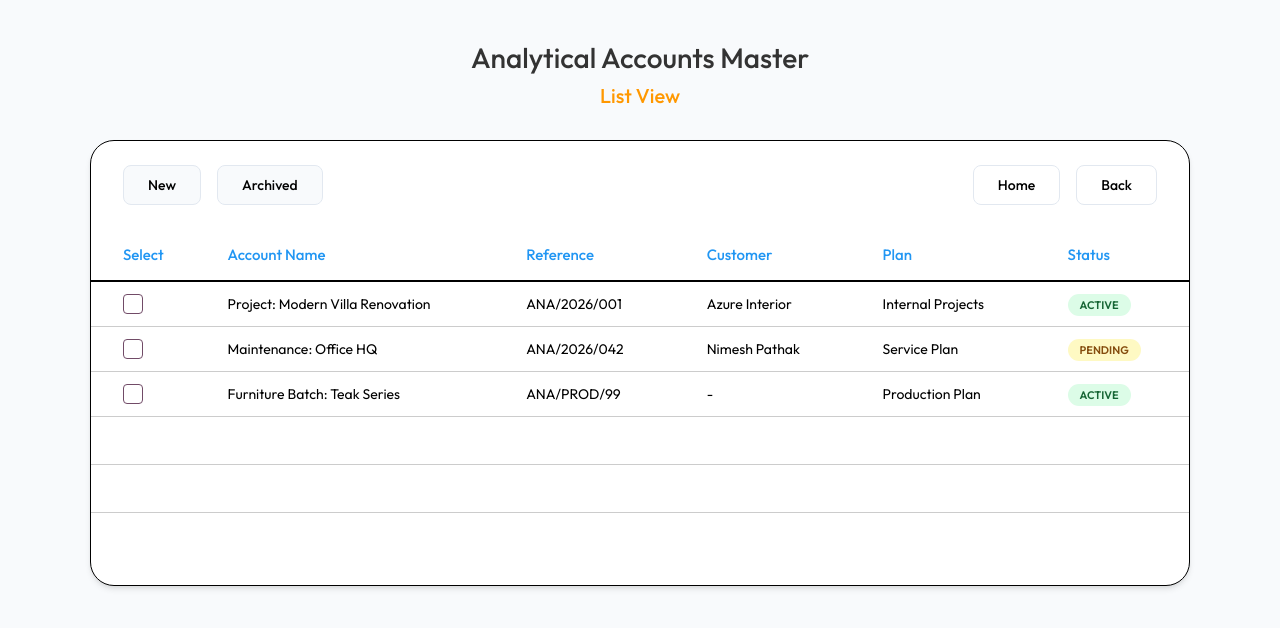
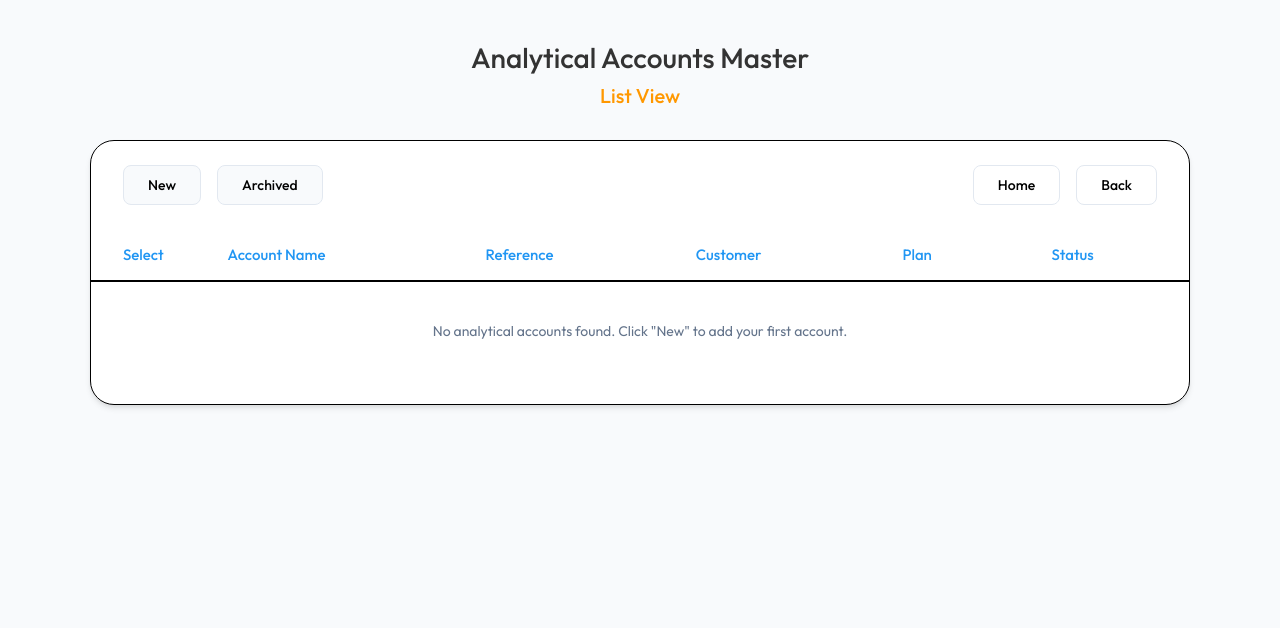
Before and after one commit to varshasharma25/Odoo_Hackathon, a Flask app: page /admin/analytical-accounts in a window 1280 px wide. Shown: the top 628 px of the page. Run offline with Flask 3, Linux system fonts and the light colour scheme.

Commit message:
Add analytical account CRUD functionality with database integration

```diff
--- a/app/admin/routes.py
+++ b/app/admin/routes.py
@@ -2,7 +2,7 @@ from flask import render_template, request, redirect, url_for, flash
 from flask_login import login_required
 from app.admin import bp
 from app import db
-from app.models import Contact, Product, Budget
+from app.models import Contact, Product, Budget, AnalyticalAccount
 
 @bp.route('/dashboard')
 @login_required
@@ -83,15 +83,34 @@ def product_detail(id):
 
 @bp.route('/analytical-accounts')
 def analytical_accounts_list():
-    return render_template('admin/analytical_accounts_list.html')
+    accounts = AnalyticalAccount.query.filter_by(is_archived=False).all()
+    return render_template('admin/analytical_accounts_list.html', accounts=accounts)
 
 @bp.route('/analytical-account/new', methods=['GET', 'POST'])
 def analytical_account_new():
-    return render_template('admin/analytical_account_form.html')
+    if request.method == 'POST':
+        account = AnalyticalAccount(
+            name=request.form.get('name'),
+            code=request.form.get('code'),
+            description=request.form.get('description')
+        )
+        db.session.add(account)
+        db.session.commit()
+        flash('Analytical Account created successfully!', 'success')
+        return redirect(url_for('admin.analytical_accounts_list'))
+    return render_template('admin/analytical_account_form.html', account=None)
 
 @bp.route('/analytical-account/<int:id>', methods=['GET', 'POST'])
 def analytical_account_detail(id):
-    return render_template('admin/analytical_account_form.html')
+    account = AnalyticalAccount.query.get_or_404(id)
+    if request.method == 'POST':
+        account.name = request.form.get('name')
+        account.code = request.form.get('code')
+        account.description = request.form.get('description')
+        db.session.commit()
+        flash('Analytical Account updated successfully!', 'success')
+        return redirect(url_for('admin.analytical_accounts_list'))
+    return render_template('admin/analytical_account_form.html', account=account)
 
 @bp.route('/budgets')
 def budgets_list():
--- a/app/templates/admin/analytical_accounts_list.html
+++ b/app/templates/admin/analytical_accounts_list.html
@@ -219,67 +219,27 @@
                     </tr>
                 </thead>
                 <tbody>
-                    <!-- Sample Row 1 -->
+                    {% if accounts %}
+                    {% for account in accounts %}
                     <tr class="link-row"
-                        onclick="window.location.href='{{ url_for('admin.analytical_account_detail', id=1) }}';">
+                        onclick="window.location.href='{{ url_for('admin.analytical_account_detail', id=account.id) }}';">
                         <td>
                             <div class="checkbox-container"></div>
                         </td>
-                        <td>Project: Modern Villa Renovation</td>
-                        <td class="hide-mobile">ANA/2026/001</td>
-                        <td class="hide-mobile">Azure Interior</td>
-                        <td>Internal Projects</td>
+                        <td>{{ account.name }}</td>
+                        <td class="hide-mobile">{{ account.code or 'N/A' }}</td>
+                        <td class="hide-mobile">{{ account.description or '-' }}</td>
+                        <td>-</td>
                         <td><span class="badge badge-active">Active</span></td>
                     </tr>
-                    <!-- Sample Row 2 -->
-                    <tr class="link-row"
-                        onclick="window.location.href='{{ url_for('admin.analytical_account_detail', id=2) }}';">
-                        <td>
-                            <div class="checkbox-container"></div>
+                    {% endfor %}
+                    {% else %}
+                    <tr>
+                        <td colspan="6" style="text-align: center; padding: 40px; color: #64748b;">
+                            No analytical accounts found. Click "New" to add your first account.
                         </td>
-                        <td>Maintenance: Office HQ</td>
-                        <td class="hide-mobile">ANA/2026/042</td>
-                        <td class="hide-mobile">Nimesh Pathak</td>
-                        <td>Service Plan</td>
-                        <td><span class="badge badge-pending">Pending</span></td>
                     </tr>
-                    <!-- Sample Row 3 -->
-                    <tr class="link-row"
-                        onclick="window.location.href='{{ url_for('admin.analytical_account_detail', id=3) }}';">
-                        <td>
-                            <div class="checkbox-container"></div>
-                        </td>
-                        <td>Furniture Batch: Teak Series</td>
-                        <td class="hide-mobile">ANA/PROD/99</td>
-                        <td class="hide-mobile">-</td>
-                        <td>Production Plan</td>
-                        <td><span class="badge badge-active">Active</span></td>
-                    </tr>
-                    <!-- Empty rows to match image aesthetic -->
-                    <tr class="empty-row">
-                        <td></td>
-                        <td></td>
-                        <td class="hide-mobile"></td>
-                        <td class="hide-mobile"></td>
-                        <td></td>
-                        <td></td>
-                    </tr>
-                    <tr class="empty-row">
-                        <td></td>
-                        <td></td>
-                        <td class="hide-mobile"></td>
-                        <td class="hide-mobile"></td>
-                        <td></td>
-                        <td></td>
-                    </tr>
-                    <tr class="empty-row">
-                        <td></td>
-                        <td></td>
-                        <td class="hide-mobile"></td>
-                        <td class="hide-mobile"></td>
-                        <td></td>
-                        <td></td>
-                    </tr>
+                    {% endif %}
                 </tbody>
             </table>
         </div>
```
Also changed, not shown: app/templates/admin/analytical_account_form.html (+28 -24 lines).
